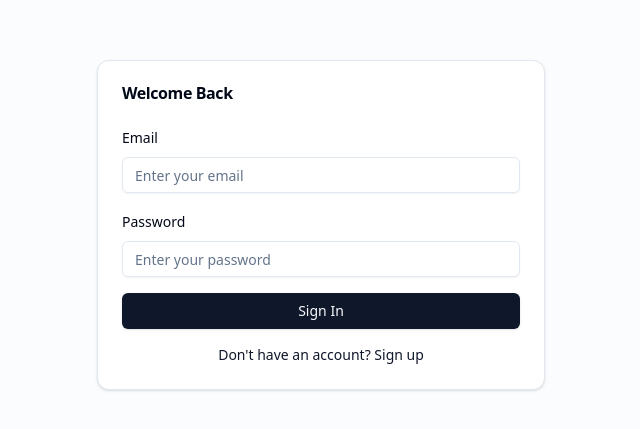
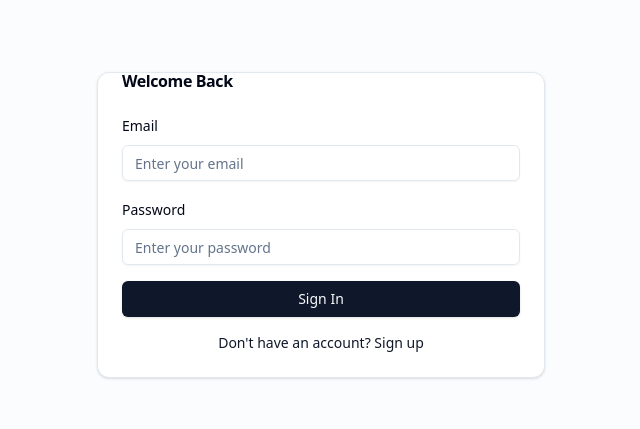
Before and after one commit to VanshSharma0/Trip-Planner, a React (Vite) app: page /auth in a window 1280 px wide. Shown: the part 175-604 px from the top of the page, without its empty margins (319-959 px from the left). Built offline with nearby package versions, Linux system fonts and the light colour scheme.

Commit message:
Add PropTypes validation to Card components for improved type safety

```diff
--- a/src/components/ui/card.jsx
+++ b/src/components/ui/card.jsx
@@ -1,50 +1,91 @@
-import * as React from "react"
+import * as React from "react";
+import PropTypes from 'prop-types';
+import { cn } from "@/lib/utils";
 
-import { cn } from "@/lib/utils"
-
+// Main Card Component
 const Card = React.forwardRef(({ className, ...props }, ref) => (
   <div
     ref={ref}
     className={cn("rounded-xl border bg-card text-card-foreground shadow", className)}
-    {...props} />
-))
-Card.displayName = "Card"
+    {...props}
+  />
+));
 
+Card.displayName = "Card";
+Card.propTypes = {
+  className: PropTypes.string,
+  // `props` isn't strictly necessary to validate here as it's a catch-all for any other prop
+};
+
+// CardHeader Component
 const CardHeader = React.forwardRef(({ className, ...props }, ref) => (
   <div
     ref={ref}
-    className={cn("flex flex-col space-y-1.5 p-6", className)}
-    {...props} />
-))
-CardHeader.displayName = "CardHeader"
+    className={cn("p-6 pt-0", className)}
+    {...props}
+  />
+));
 
+CardHeader.displayName = "CardHeader";
+CardHeader.propTypes = {
+  className: PropTypes.string,
+};
+
+// CardTitle Component
 const CardTitle = React.forwardRef(({ className, ...props }, ref) => (
   <div
     ref={ref}
     className={cn("font-semibold leading-none tracking-tight", className)}
-    {...props} />
-))
-CardTitle.displayName = "CardTitle"
+    {...props}
+  />
+));
 
+CardTitle.displayName = "CardTitle";
+CardTitle.propTypes = {
+  className: PropTypes.string,
+};
+
+// CardDescription Component
 const CardDescription = React.forwardRef(({ className, ...props }, ref) => (
   <div
     ref={ref}
     className={cn("text-sm text-muted-foreground", className)}
-    {...props} />
-))
-CardDescription.displayName = "CardDescription"
+    {...props}
+  />
+));
 
+CardDescription.displayName = "CardDescription";
+CardDescription.propTypes = {
+  className: PropTypes.string,
+};
+
+// CardContent Component
 const CardContent = React.forwardRef(({ className, ...props }, ref) => (
-  <div ref={ref} className={cn("p-6 pt-0", className)} {...props} />
-))
-CardContent.displayName = "CardContent"
+  <div
+    ref={ref}
+    className={cn("p-6 pt-0", className)}
+    {...props}
+  />
+));
 
+CardContent.displayName = "CardContent";
+CardContent.propTypes = {
+  className: PropTypes.string,
+};
+
+// CardFooter Component
 const CardFooter = React.forwardRef(({ className, ...props }, ref) => (
   <div
     ref={ref}
     className={cn("flex items-center p-6 pt-0", className)}
-    {...props} />
-))
-CardFooter.displayName = "CardFooter"
+    {...props}
+  />
+));
 
-export { Card, CardHeader, CardFooter, CardTitle, CardDescription, CardContent }
+CardFooter.displayName = "CardFooter";
+CardFooter.propTypes = {
+  className: PropTypes.string,
+};
+
+// Exporting all components
+export { Card, CardHeader, CardFooter, CardTitle, CardDescription, CardContent };
```
